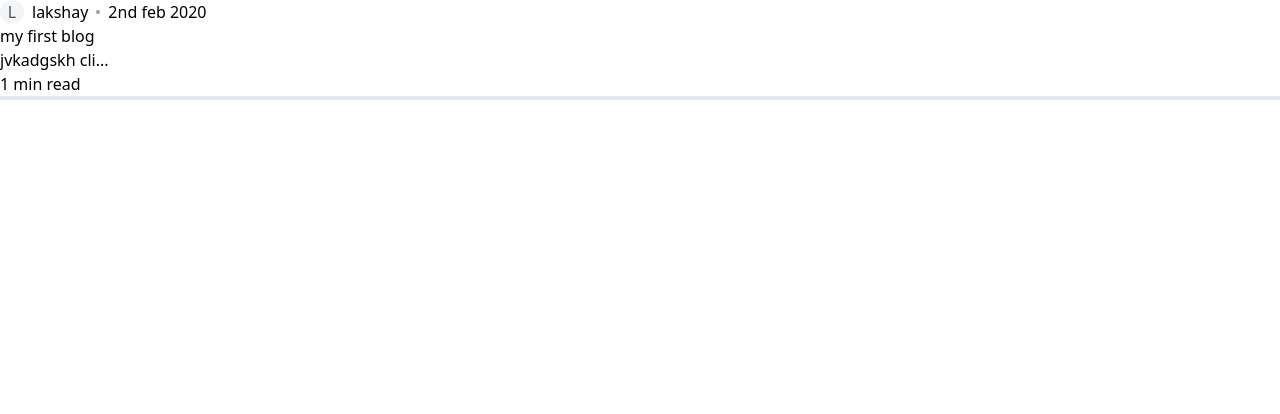
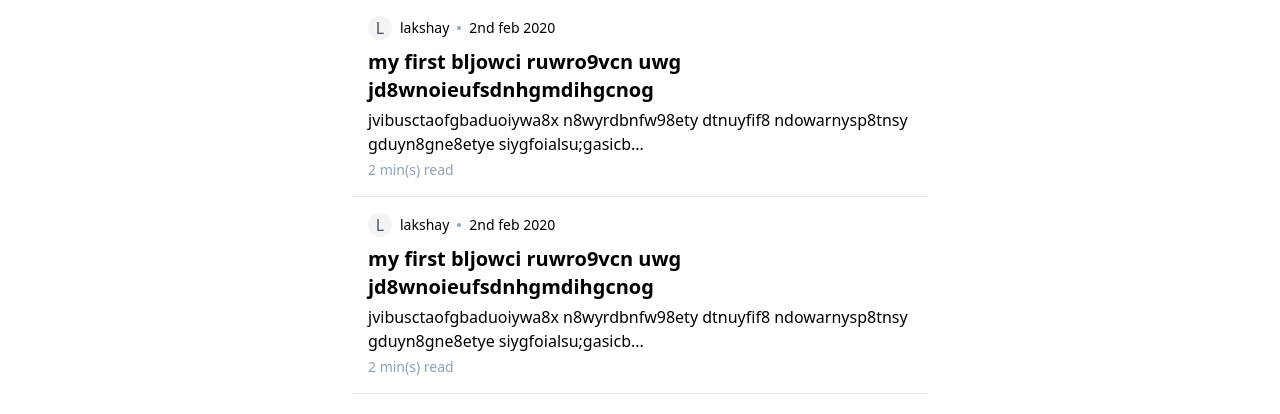
Before and after one commit to LakshayJ17/BlogNest, a React (Vite) app in the folder frontend/: page /blogs in a window 1280 px wide. Shown: the top 414 px of the page. Built offline with nearby package versions, Linux system fonts and the light colour scheme.

Commit message:
completed blog card

```diff
--- a/frontend/src/components/Auth.tsx
+++ b/frontend/src/components/Auth.tsx
@@ -30,6 +30,7 @@ export const Auth = ({ type }: { type: "signup" | "signin" }) => {
         }
 
     }
+
     return <>
         <div className="h-screen flex justify-center flex-col">
             <div className="flex justify-center">
@@ -72,10 +73,7 @@ export const Auth = ({ type }: { type: "signup" | "signin" }) => {
                         <button onClick={sendRequest} type="button" className="mt-3 w-full text-white bg-black hover:bg-gray-900 focus:outline-none focus:ring-4 focus:ring-gray-300 font-medium rounded-lg text-sm px-5 py-3.5 me-2 mb-2 dark:bg-gray-800 dark:hover:bg-gray-700 dark:focus:ring-gray-700 dark:border-gray-700">{type === "signup" ? "Sign up" : "Sign In"}</button>
                     </div>
                 </div>
-
-
             </div>
-
         </div>
     </>
 }
--- a/frontend/src/components/BlogCard.tsx
+++ b/frontend/src/components/BlogCard.tsx
@@ -5,38 +5,34 @@ interface BlogCardProps {
     publishedDate: string;
 }
 export const BlogCard = ({ authorName, title, content, publishedDate }: BlogCardProps) => {
-    return <div>
+    return <div className="p-4 border-b border-slate-200  pb-4">
         <div className="flex">
-            <div className="flex justify-center flex-col">
-                <Avatar name={authorName} />
-            </div>
-
-            <div className="font-normal pl-2">
+            <Avatar name={authorName} />
+            <div className="font-normal pl-2 text-sm flex justify-center flex-col">
                 {authorName}
             </div>
-            <div className="flex justify-center flex-col pl-2">
+            <div className="flex justify-center flex-col pl-2 flex justify-center flex-col">
                 <Circle />
             </div>
-            <div className="pl-2 font-thin font-slate-500">
+            <div className="pl-2 font-thin font-slate-500 text-sm flex justify-center flex-col">
                 {publishedDate}
             </div>
         </div>
 
-        <div>
+        <div className="font-semibold text-xl pt-2">
             {title}
         </div>
-        <div>
+        <div className="text-md font-thin pt-1">
             {content.slice(0, 100) + "..."}
         </div>
-        <div>
-            {`${Math.ceil(content.length / 100)} min read`}
+        <div className="text-slate-400 text-sm font-thin pt-1">
+            {`${Math.ceil(content.length / 100)} min(s) read`}
         </div>
-        <div className="bg-slate-200 h-1 w-full"></div>
     </div>
 
 }
 
-function Circle () {
+function Circle() {
     return <div className="h-1 w-1 rounded-full bg-slate-400"></div>
 
 }
--- a/frontend/src/pages/Blogs.tsx
+++ b/frontend/src/pages/Blogs.tsx
@@ -1,7 +1,11 @@
 import { BlogCard } from "../components/BlogCard"
 
 export const Blogs = () => {
-    return <div>
-        <BlogCard authorName={"lakshay"} title={"my first blog"} content={"jvkadgskh cli"} publishedDate={"2nd feb 2020"} />
+    return <div className="flex justify-center">
+        <div className="max-w-xl ">
+            <BlogCard authorName={"lakshay"} title={"my first bljowci ruwro9vcn uwg jd8wnoieufsdnhgmdihgcnog"} content={"jvibusctaofgbaduoiywa8x n8wyrdbnfw98ety  dtnuyfif8 ndowarnysp8tnsy gduyn8gne8etye siygfoialsu;gasicbbwaguac yfiasugxvbesjbcbfyexnosgycitsbgeuytghiugf64o63aylcbxiwc486rbx2a6it7r9y38rkadgskh cli"} publishedDate={"2nd feb 2020"} />
+            <BlogCard authorName={"lakshay"} title={"my first bljowci ruwro9vcn uwg jd8wnoieufsdnhgmdihgcnog"} content={"jvibusctaofgbaduoiywa8x n8wyrdbnfw98ety  dtnuyfif8 ndowarnysp8tnsy gduyn8gne8etye siygfoialsu;gasicbbwaguac yfiasugxvbesjbcbfyexnosgycitsbgeuytghiugf64o63aylcbxiwc486rbx2a6it7r9y38rkadgskh cli"} publishedDate={"2nd feb 2020"} />
+        </div>
     </div>
+
 }
```
